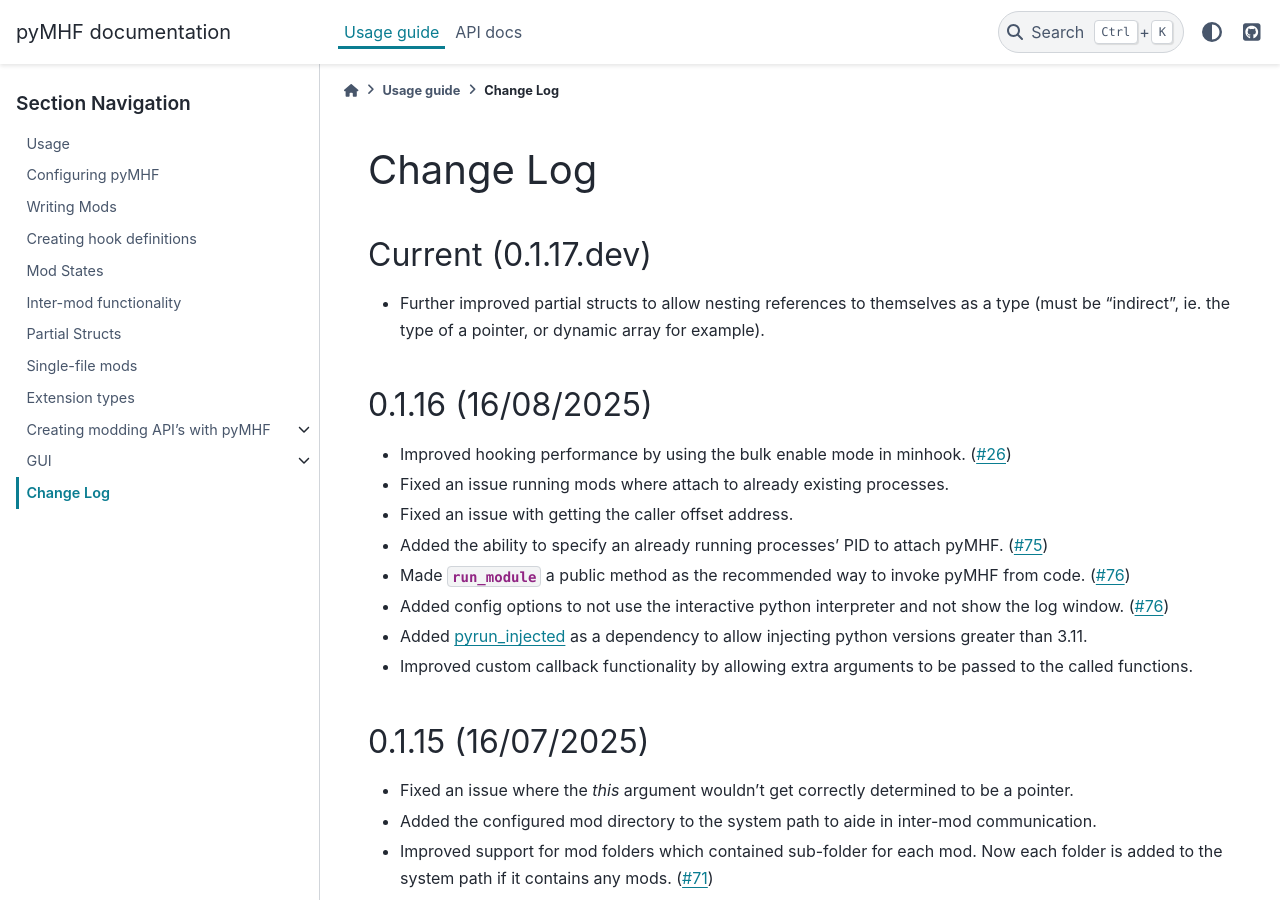
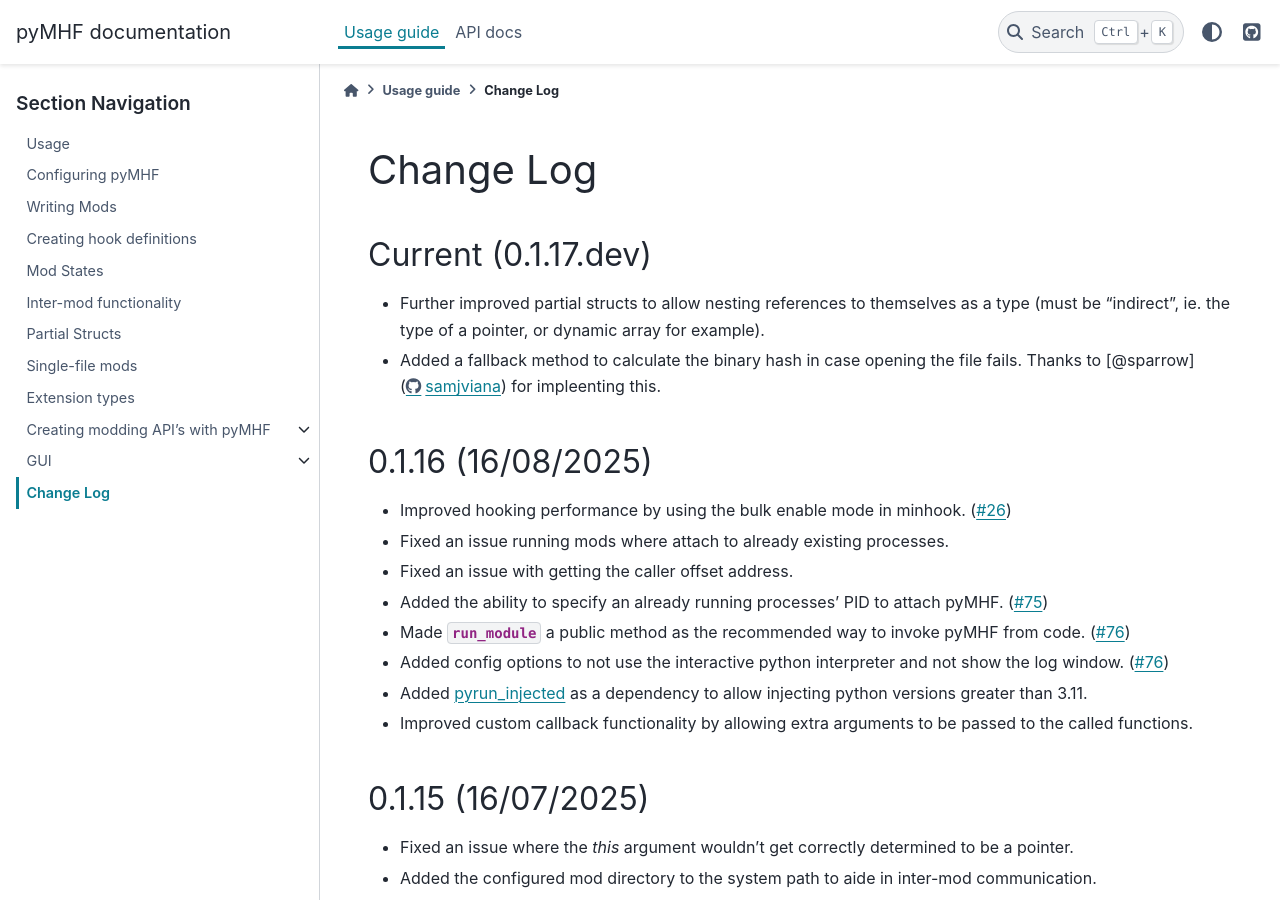
Before and after one commit to monkeyman192/pyMHF, a Sphinx documentation site: the page built from docs/docs/change_log.rst, in a window 1280 px wide and 900 px high. Built offline with Sphinx 7.4.7 and the PyData theme 0.15.4, drawn with Linux system fonts in a browser that asks for light colours; pages that are not in the unit, such as notebooks, are missing from menus.

Commit message:
updated the changelog

```diff
--- a/docs/docs/change_log.rst
+++ b/docs/docs/change_log.rst
@@ -5,6 +5,7 @@
 --------------------
 
 - Further improved partial structs to allow nesting references to themselves as a type (must be "indirect", ie. the type of a pointer, or dynamic array for example).
+- Added a fallback method to calculate the binary hash in case opening the file fails. Thanks to [@sparrow](https://github.com/samjviana) for impleenting this.
 
 0.1.16 (16/08/2025)
 -------------------
```
